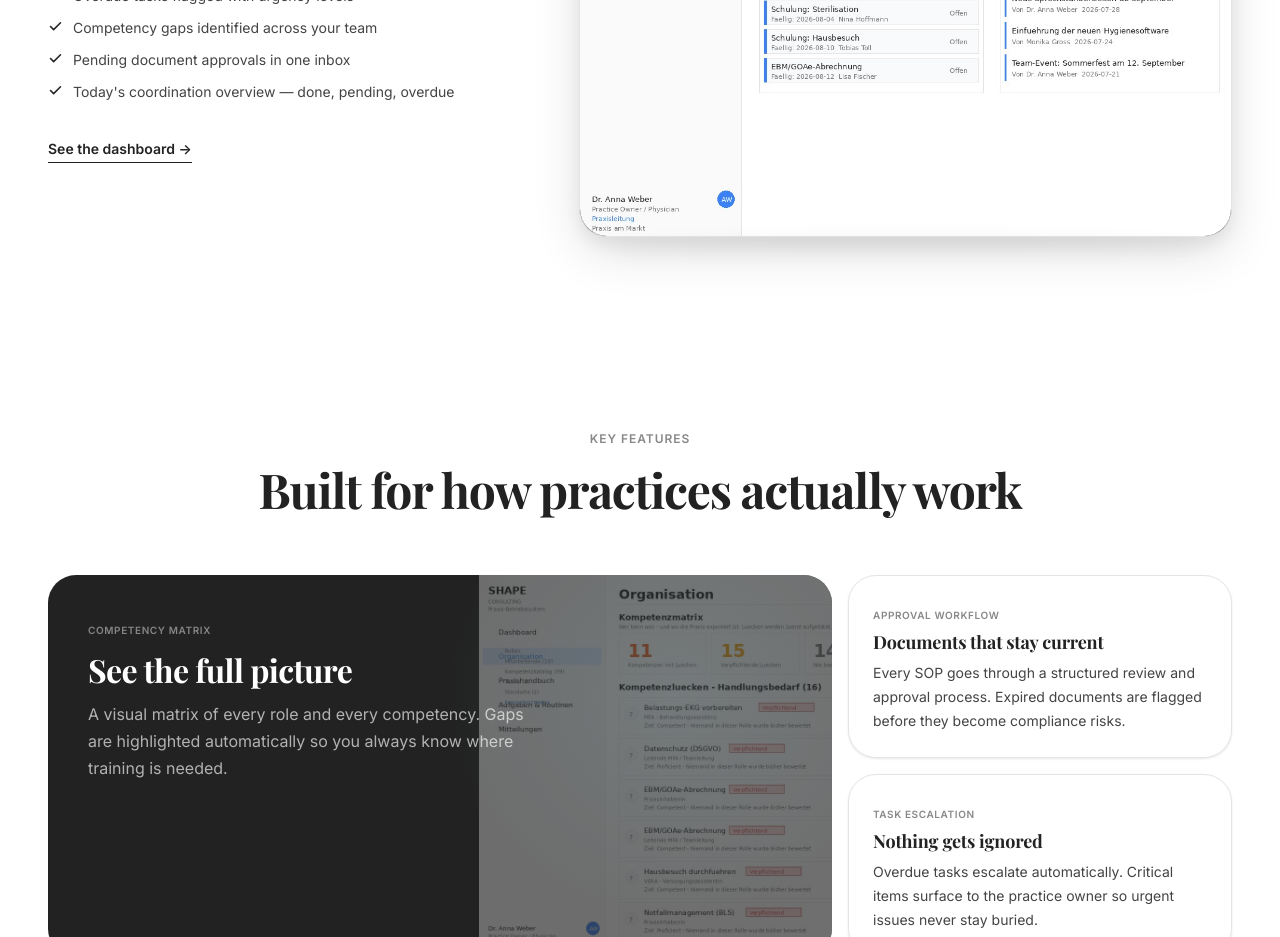
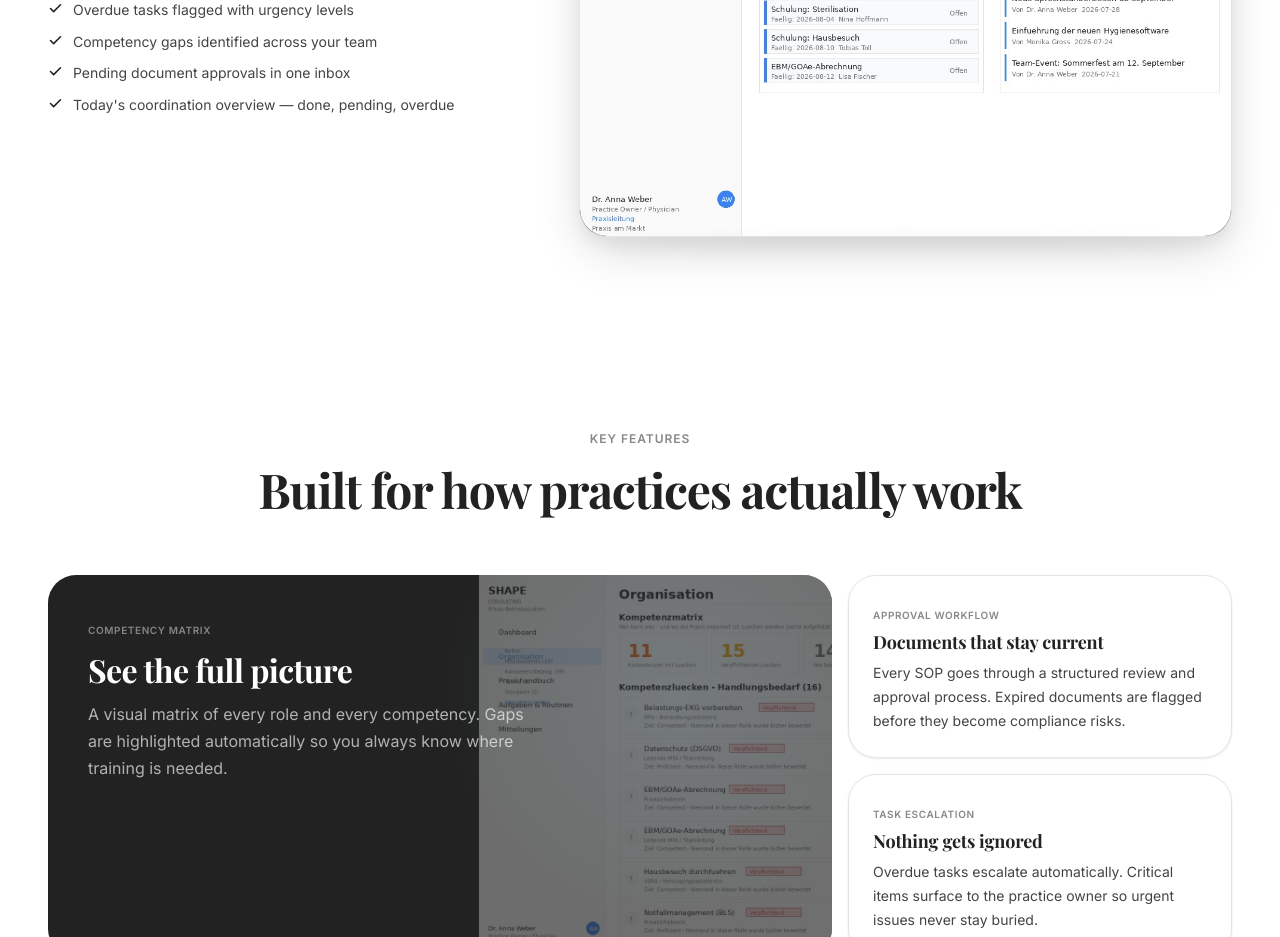
Before and after one commit to singh-sheetal/medical-website, a Next.js app: page / in a window 1280 px wide. Shown: the part 1620-2557 px from the top of the page. Built offline with nearby package versions, Linux system fonts and the light colour scheme; no server answers; a web font is replaced by a local one.

Commit message:
Remove module CTA links that opened email

```diff
--- a/components/sections/Modules.tsx
+++ b/components/sections/Modules.tsx
@@ -143,30 +143,6 @@ export function Modules() {
                   </li>
                 ))}
               </ul>
-
-              <a
-                href={`mailto:info@shapeconsulting.app?subject=Demo Request — Shape.Med ${item.badge}`}
-                style={{
-                  display: "inline-flex", alignItems: "center", gap: "0.4rem",
-                  fontSize: "var(--text-sm)", fontWeight: 600,
-                  color: "var(--color-text-heading)",
-                  fontFamily: "var(--font-sans)",
-                  textDecoration: "none",
-                  borderBottom: "1px solid var(--color-text-heading)",
-                  paddingBottom: "1px",
-                  transition: "color var(--transition-fast), border-color var(--transition-fast)",
-                }}
-                onMouseEnter={(e) => {
-                  (e.currentTarget as HTMLAnchorElement).style.color = "var(--color-highlight)";
-                  (e.currentTarget as HTMLAnchorElement).style.borderColor = "var(--color-highlight)";
-                }}
-                onMouseLeave={(e) => {
-                  (e.currentTarget as HTMLAnchorElement).style.color = "var(--color-text-heading)";
-                  (e.currentTarget as HTMLAnchorElement).style.borderColor = "var(--color-text-heading)";
-                }}
-              >
-                {item.cta}
-              </a>
             </div>
 
             {/* Right — real product screenshot */}
--- a/lib/i18n/de.ts
+++ b/lib/i18n/de.ts
@@ -42,7 +42,6 @@ export const de: Translations = {
           "Ausstehende Dokumentenfreigaben im Posteingang",
           "Heutige Koordinationsübersicht — erledigt, ausstehend, überfällig",
         ],
-        cta: "Dashboard ansehen →",
       },
       {
         id: "organisation",
@@ -55,7 +54,6 @@ export const de: Translations = {
           "39 Kompetenzen im Katalog ab Tag eins",
           "Mehrere Standorte und Teams unterstützt",
         ],
-        cta: "Organisation erkunden →",
       },
       {
         id: "praxishandbuch",
@@ -68,7 +66,6 @@ export const de: Translations = {
           "20 fertige Vorlagen für sofortigen Start",
           "Versionskontrolle und geplante Prüftermine",
         ],
-        cta: "Praxishandbuch ansehen →",
       },
       {
         id: "aufgaben",
@@ -81,7 +78,6 @@ export const de: Translations = {
           "Kategorien: QM, Hygiene, IT, Sicherheit, Lernen, Patientenfluss",
           "Routinenvorlagen für wiederkehrende Aufgaben",
         ],
-        cta: "Aufgaben erkunden →",
       },
       {
         id: "mitteilungen",
@@ -94,7 +90,6 @@ export const de: Translations = {
           "Ersetzt verstreute WhatsApp- und E-Mail-Ketten",
           "Zeitgestempelt und archivierbar",
         ],
-        cta: "Mitteilungen ansehen →",
       },
     ],
   },
--- a/lib/i18n/en.ts
+++ b/lib/i18n/en.ts
@@ -40,7 +40,6 @@ export const en = {
           "Pending document approvals in one inbox",
           "Today's coordination overview — done, pending, overdue",
         ],
-        cta: "See the dashboard →",
       },
       {
         id: "organisation",
@@ -53,7 +52,6 @@ export const en = {
           "39-item competency catalogue out of the box",
           "Multi-location and multi-team support",
         ],
-        cta: "Explore organisation →",
       },
       {
         id: "praxishandbuch",
@@ -66,7 +64,6 @@ export const en = {
           "20 ready-made templates to start immediately",
           "Version control and scheduled review dates",
         ],
-        cta: "View practice manual →",
       },
       {
         id: "aufgaben",
@@ -79,7 +76,6 @@ export const en = {
           "Categories: QM, Hygiene, IT, Safety, Learning, Patient Flow",
           "Routine templates for recurring tasks",
         ],
-        cta: "Explore tasks →",
       },
       {
         id: "mitteilungen",
@@ -92,7 +88,6 @@ export const en = {
           "Replaces scattered WhatsApp and email threads",
           "Timestamped and archivable",
         ],
-        cta: "See messages →",
       },
     ],
   },
```
